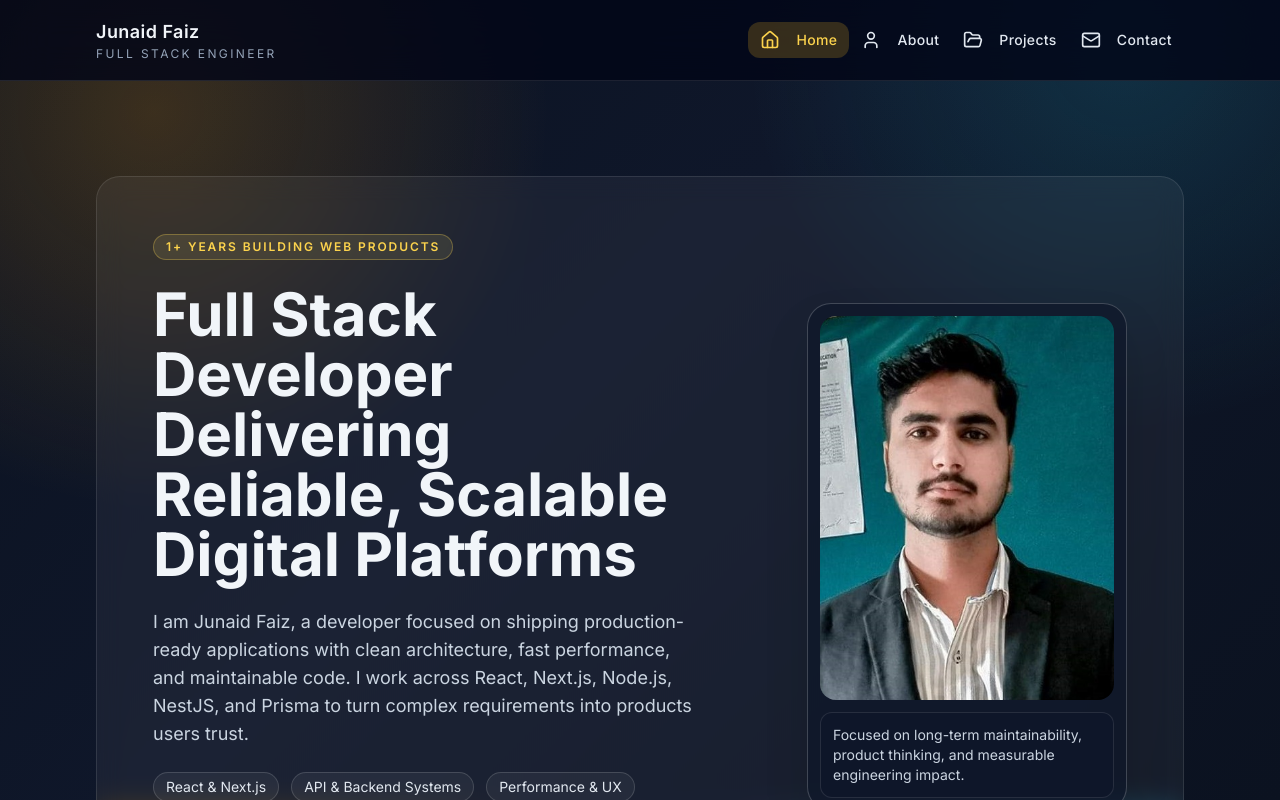
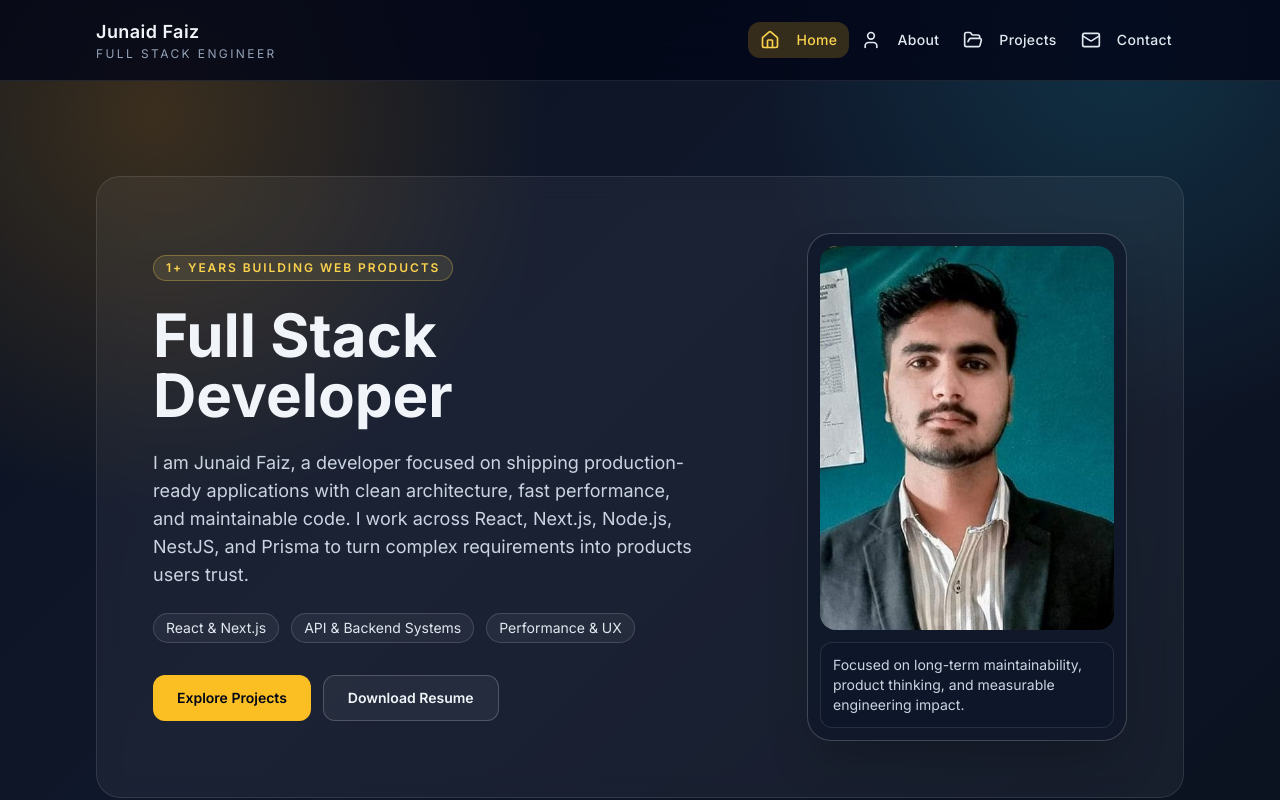
Before and after one commit to Junaidfaiz1/Portfolio, a Next.js app: page / in a window 1280 px wide. Shown: the top 800 px of the page. Built offline with nearby package versions, Linux system fonts and the light colour scheme.

Commit message:
style: simplify heading in HeroSection component for clarity

```diff
--- a/src/Components/HeroSection.jsx
+++ b/src/Components/HeroSection.jsx
@@ -12,7 +12,7 @@ const HeroSection = () => {
             1+ Years Building Web Products
           </p>
           <h1 className="text-4xl font-bold leading-tight text-slate-100 sm:text-5xl lg:text-6xl">
-            Full Stack Developer Delivering Reliable, Scalable Digital Platforms
+            Full Stack Developer
           </h1>
           <p className="max-w-2xl text-base leading-relaxed text-slate-300 sm:text-lg">
             I am Junaid Faiz, a developer focused on shipping production-ready
```
